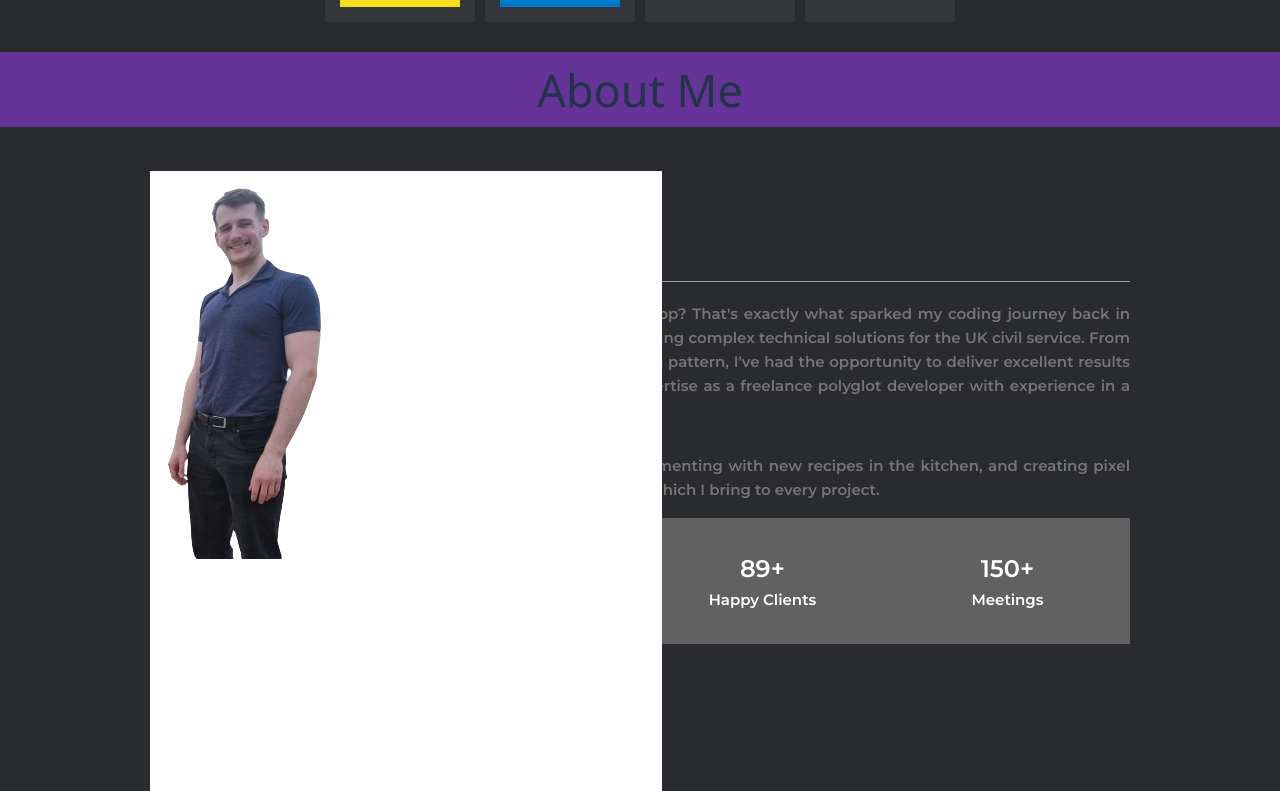
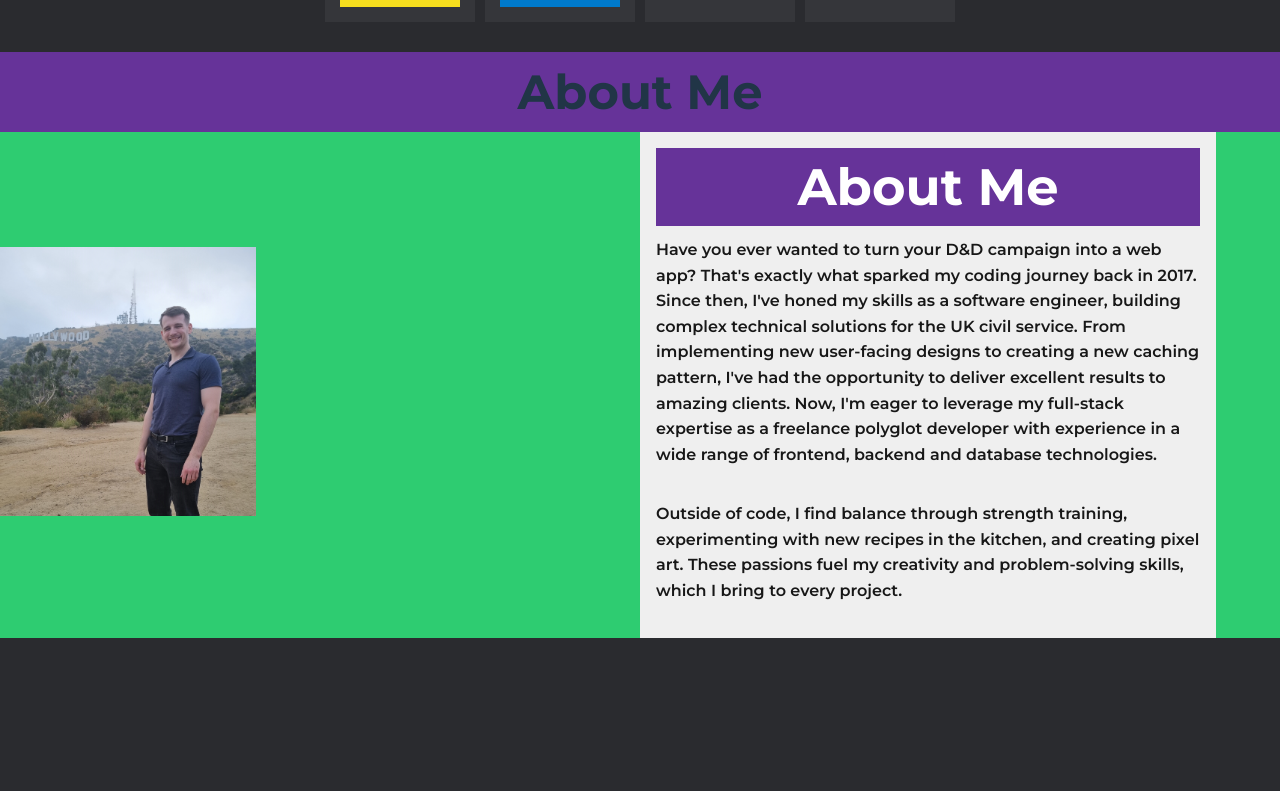
Before and after one commit to Christian-QA/Christian-QA.github.io, a React (Vite) app: page / in a window 1280 px wide. Shown: the part 749-1540 px from the top of the page. Built offline with nearby package versions, Linux system fonts and the light colour scheme; the HTML template or start-up script is replaced by a standard one.

Commit message:
Working on about section layout

```diff
--- a/package.json
+++ b/package.json
@@ -17,8 +17,7 @@
     "react": "^18.2.0",
     "react-dom": "^18.2.0",
     "react-i18next": "^14.1.0",
-    "react-intl": "^6.6.3",
-    "w3-css": "^4.1.0"
+    "react-intl": "^6.6.3"
   },
   "devDependencies": {
     "@types/react": "^18.2.66",
--- a/src/components/About.tsx
+++ b/src/components/About.tsx
@@ -2,7 +2,6 @@ import React from 'react';
 import i18n from "i18next";
 import { useTranslation, initReactI18next } from "react-i18next";
 import Messages from "../lang/en.tsx";
-import 'w3-css/w3.css';
 import '../styling/About.css'
 
 i18n
@@ -15,45 +14,21 @@ const About: React.FC = () => {
     return (
         <div className="section-content">
             <h2 className="header">{t("about.header")}</h2>
-            <div className="w3-main w3-padding-large">
-            <div className="w3-padding-32 w3-content" id="portfolio">
-                <nav className="w3-sidebar w3-hide-medium w3-hide-small image-container">
-                    <div className="bgimg"><img src="/src/assets/portfolio_image_trim.png" alt="me"/></div>
-                </nav>
-
-                <div className="w3-content w3-justify w3-text-grey w3-padding-32" id="about">
-                    <h2>About</h2>
-                    <hr className="w3-opacity"/>
-                    <p>{t('about.paragraphOne')}</p>
-                    <br></br>
-                    <p>{t('about.paragraphTwo')}</p>
-                    <div className="w3-row w3-center w3-dark-grey w3-padding-16 w3-section">
-                        <div className="w3-quarter w3-section">
-                            <span className="w3-xlarge">14+</span>
-                            <br/>
-                            Partners
-                        </div>
-                        <div className="w3-quarter w3-section">
-                            <span className="w3-xlarge">55+</span>
-                            <br/>
-                            Projects Done
-                        </div>
-                        <div className="w3-quarter w3-section">
-                            <span className="w3-xlarge">89+</span>
-                            <br/>
-                            Happy Clients
-                        </div>
-                        <div className="w3-quarter w3-section">
-                            <span className="w3-xlarge">150+</span>
-                            <br/>
-                            Meetings
-                        </div>
+            <div className="about-section">
+                <div className="image-container">
+                    <img src="/src/assets/portfolio_image.jpg" alt="me" className="portfolio-image"></img>
+                    <div className="text-overlay">
+                        {/*Do I still want a text overlay?*/}
                     </div>
-                    <button className="w3-button w3-light-grey w3-padding-large w3-section">
-                        <i className="fa fa-download"></i> Download Resume
-                    </button>
                 </div>
-            </div>
+                <div className="text-container">
+                    <div className="about-me"><h1>{t('about.aboutMe')}</h1></div>
+                    <div className="about-story">
+                        <p>{t('about.paragraphOne')}</p>
+                        <br></br>
+                        <p>{t('about.paragraphTwo')}</p>
+                    </div>
+                </div>
             </div>
         </div>
     );
--- a/src/styling/About.css
+++ b/src/styling/About.css
@@ -1,8 +1,11 @@
 .about-section {
-    justify-content: center;
+    display: flex;
+    justify-content: space-between;
     align-items: center;
     max-width: 100%;
     max-height: 100%;
+    margin: 0 0 5%;
+    background-color: #2ecc71;
 }
 
 .bgimg {
@@ -10,20 +13,29 @@
     background-repeat: no-repeat;
     background-size: cover;
     min-height: 100%;
+    border: 5px solid white;
 }
 
 .image-container {
-    width: 40%;
+    flex: 0 0 50%;
+    max-width: 50%;
+    max-height: 100%;
+    height: auto;
+    float: right;
 }
 
 .image-placeholder { /* TODO - Delete later */
-    width: 100%;
+    max-width: 40%;
     padding-bottom: 100%; /* This maintains the aspect ratio of 3024 x 4032 */
     position: relative;
+    height: auto;
+    max-height: 100%;
 }
 
 .portfolio-image {
-    height: 100%;
+    max-width: 40%;
+    height: auto;
+    max-height: 100%;
 }
 
 .about-cutoff {
@@ -50,6 +62,7 @@
     background-color: var(--off-white);
     color: var(--text-container-colour);
     margin-right: 25%;
+    float: left
 }
 
 .about-me {
```
Also changed, not shown: 2 other files (tests, documents, lock files or other folders).
